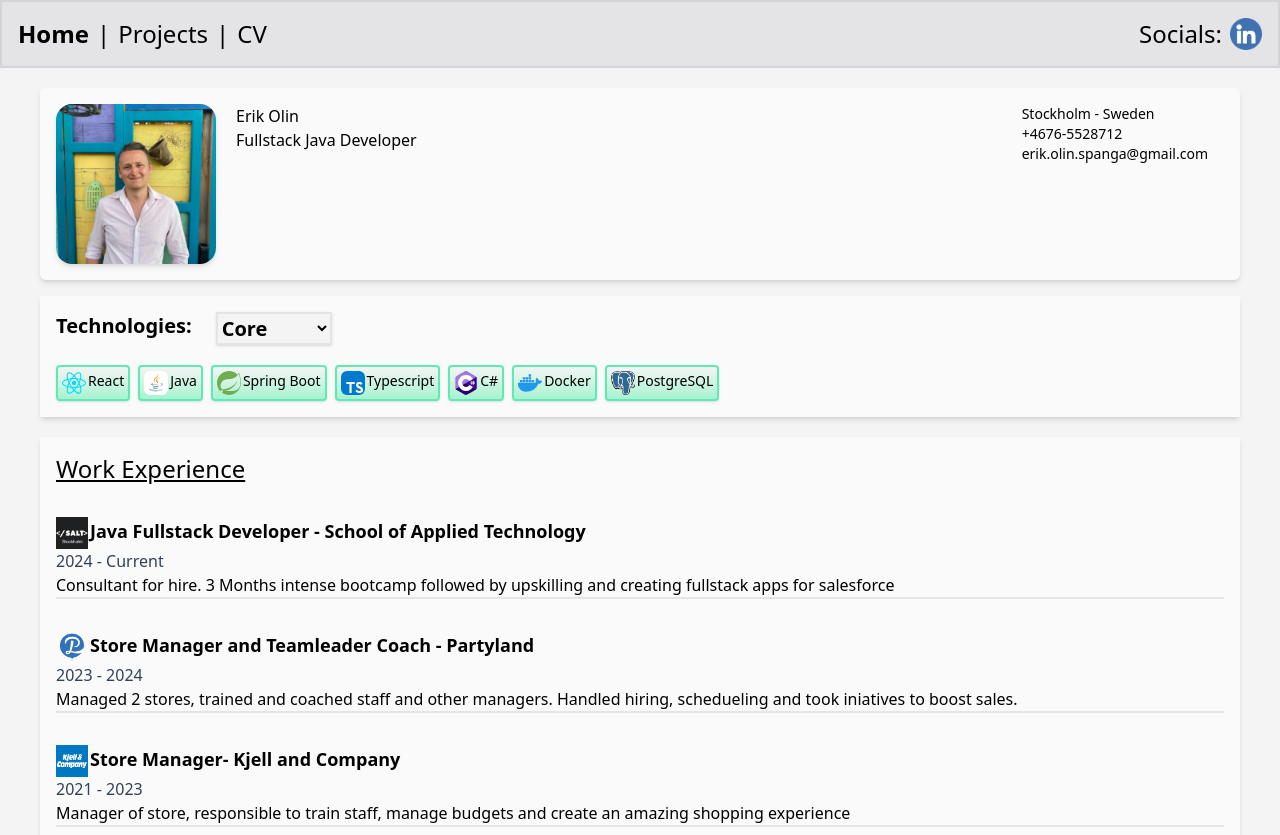
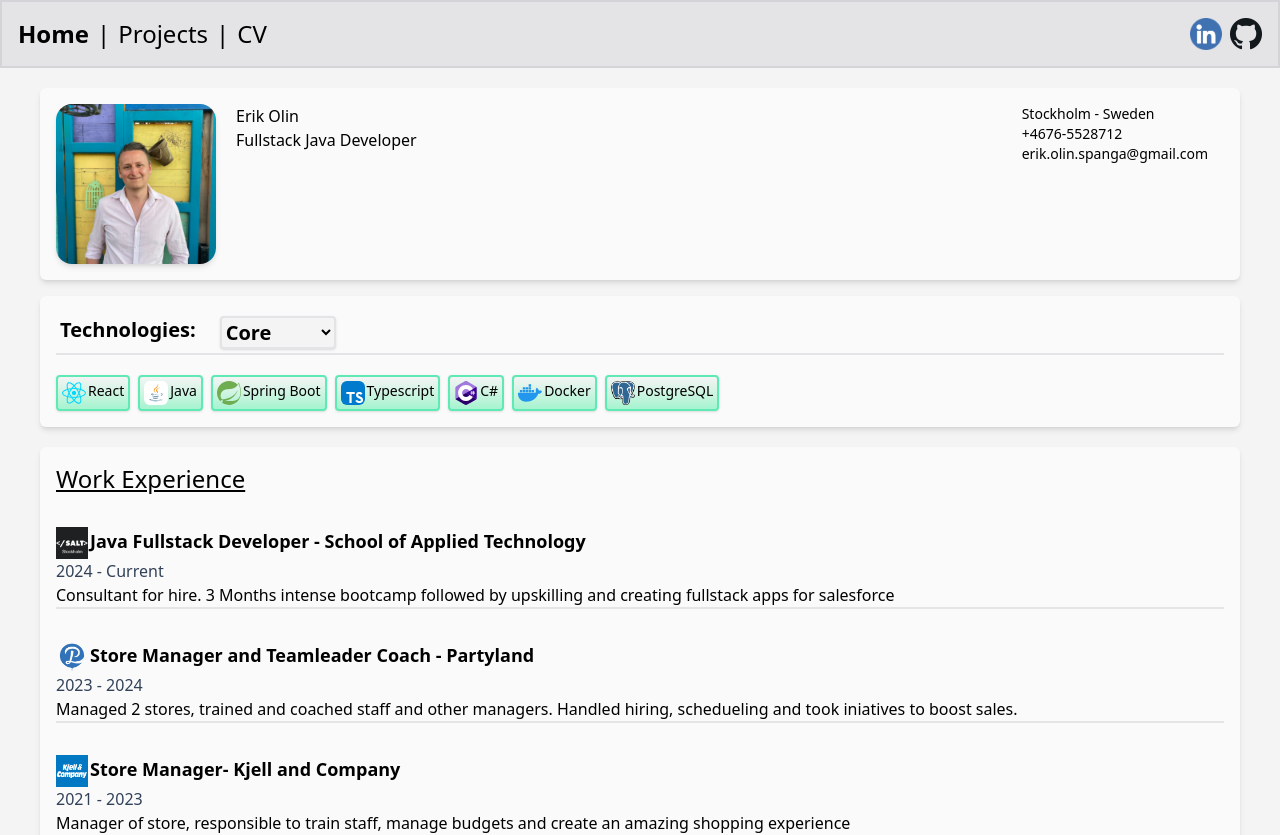
Before and after one commit to TibbersEvolved/portfolio2025, a React (Vite) app in the folder portfolio-app/: page / in a window 1280 px wide. Shown: the top 835 px of the page. Built offline with nearby package versions, Linux system fonts and the light colour scheme.

Commit message:
Styling updates to Homepage, gith included in this commit

```diff
--- a/portfolio-app/src/components/index/techstack.tsx
+++ b/portfolio-app/src/components/index/techstack.tsx
@@ -14,13 +14,13 @@ export default function Techstack() {
 
   return (
     <>
-      <section className="bg-zinc-50 shadow-md gap-5 p-4 flex flex-col mt-4">
-        <div className="text-xl font-bold flex gap-6">
+      <section className="bg-zinc-50 shadow-md gap-5 p-4 flex flex-col mt-4 rounded-md">
+        <div className="text-xl font-bold flex gap-6 border-b-2 p-1 border-zinc-200">
           <div>Technologies:</div>{" "}
           <select
             name="selectFilter"
             defaultValue={"core"}
-            className="bg-zinc-100 shadow-sm border-2 border-zinc-200 hover:border-amber-200"
+            className="bg-zinc-100 shadow-sm border-2 rounded-sm border-zinc-200 hover:border-amber-200"
             onChange={(e) => onSelect(e)}
           >
             Core
--- a/portfolio-app/src/components/index/workExperience.tsx
+++ b/portfolio-app/src/components/index/workExperience.tsx
@@ -6,7 +6,7 @@ import ImageKjell from "../../assets/kjell.png";
 export default function WorkExperience() {
   return (
     <>
-      <section className="bg-zinc-50 shadow-md gap-8 p-4 flex flex-col mt-5 mb-4">
+      <section className="bg-zinc-50 shadow-md gap-8 p-4 flex flex-col mt-5 mb-4 rounded-md">
         <div className="text-2xl underline">Work Experience</div>
         <Job
           title="Java Fullstack Developer - School of Applied Technology"
--- a/portfolio-app/src/components/shared/navbar.tsx
+++ b/portfolio-app/src/components/shared/navbar.tsx
@@ -1,5 +1,6 @@
 import { Link } from "@tanstack/react-router";
 import imgLinkedin from "../../assets/linkedinImg.png";
+import imgGith from "../../assets/github.png";
 
 export default function Navbar() {
   return (
@@ -40,13 +41,15 @@ export default function Navbar() {
           </Link>{" "}
         </section>
         <section className="flex justify-normal gap-2">
-          <div>Socials:</div>
           <a
             href="https://www.linkedin.com/in/erik-olin-608a2611b/"
             target="_blank"
           >
             <img src={imgLinkedin} className="size-8 p-0 m-0"></img>
           </a>
+          <a href="https://github.com/TibbersEvolved" target="_blank">
+            <img src={imgGith} className="size-8 p-0 m-0"></img>
+          </a>
         </section>
       </header>
     </>
```
Also changed, not shown: portfolio-app/src/assets/github.png (added).
